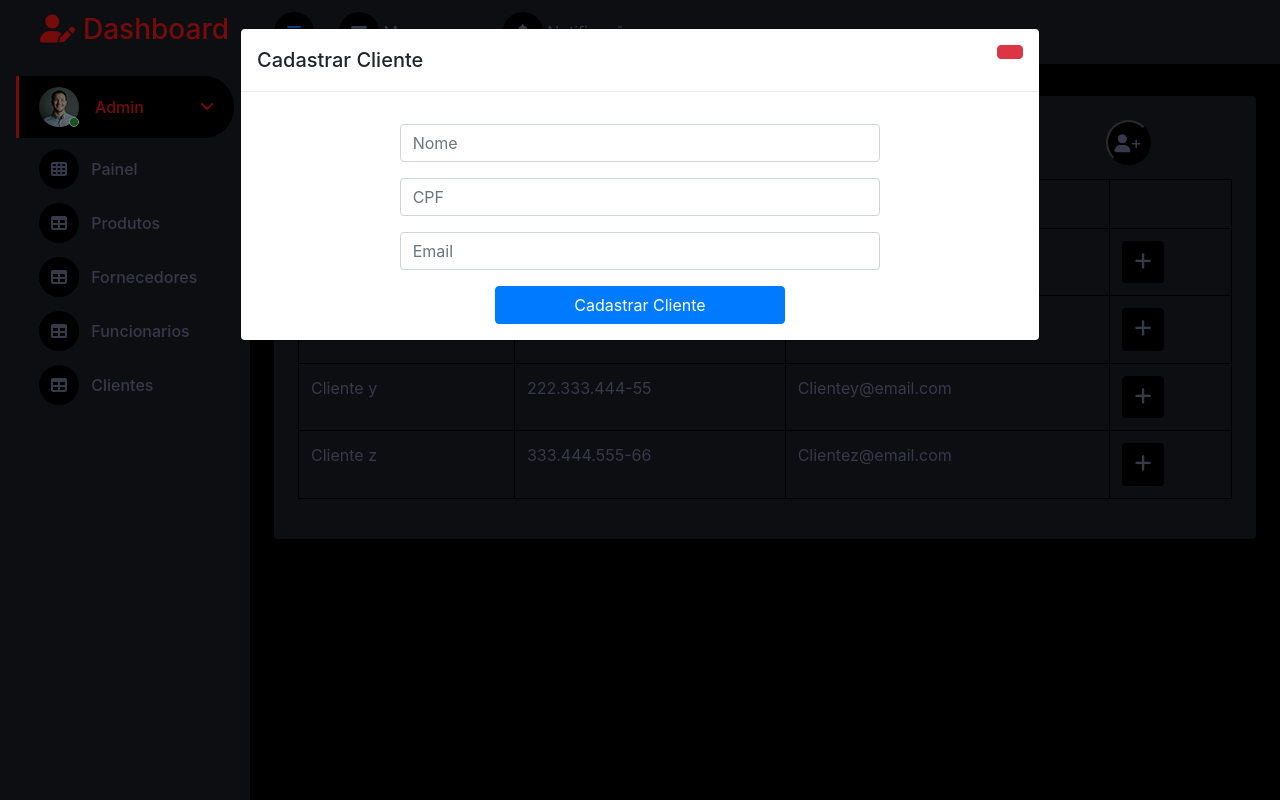
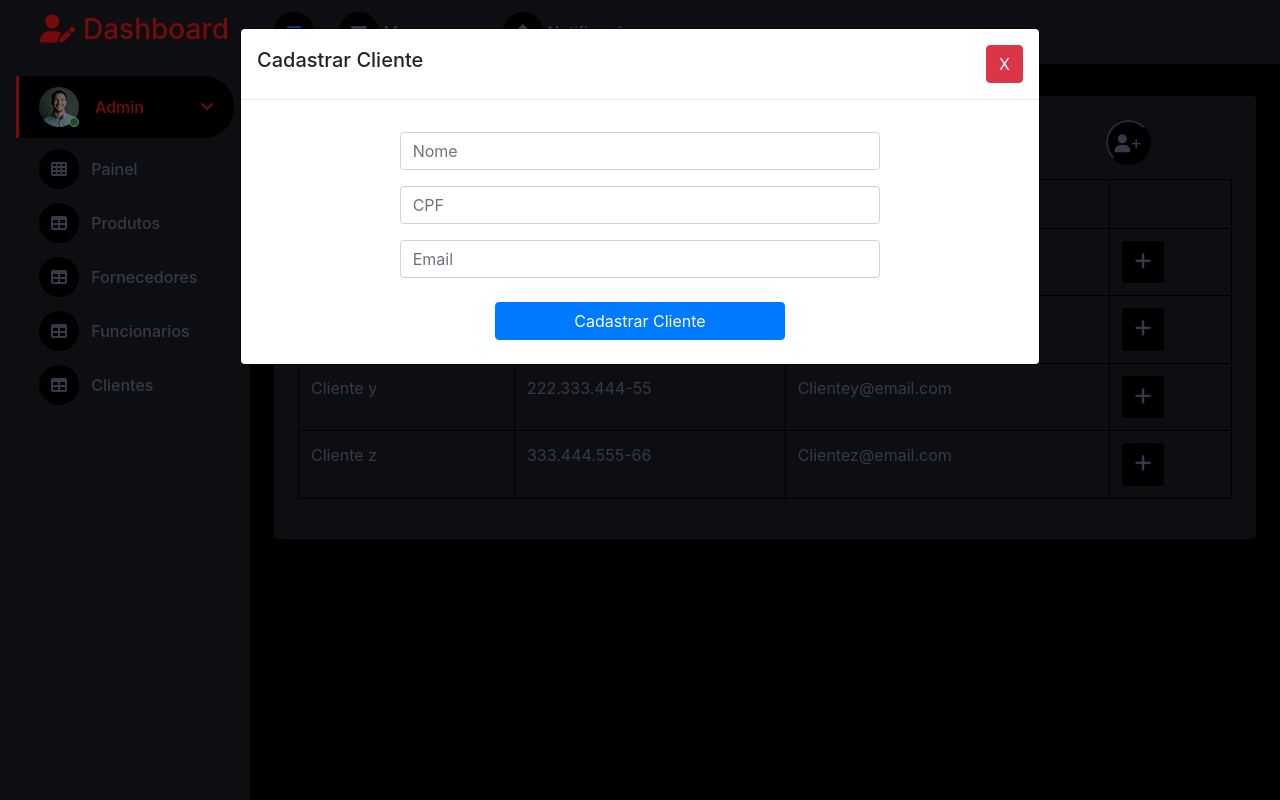
Before and after one commit to Thiagobw/project_PI, a PHP site: page /dashboard/customers.php in a window 1280 px wide, after a click that opens the changed part. Run offline with PHP 8.4, Linux system fonts and the light colour scheme; the visitor is signed in with stand-in values (Sample User, id 1); data that the repository does not hold is empty; some libraries are stand-ins or nearby versions.

Commit message:
interface cadastro de clientes

```diff
--- a/view/dashboard/register-prod-cli.php
+++ b/view/dashboard/register-prod-cli.php
@@ -5,7 +5,7 @@
                 <div class="modal-header">
                     <h5 class="modal-title" id="exampleModalToggleLabel">Cadastrar Cliente</h5>
                     <button type="button" class="btn btn-danger btn-close" data-bs-dismiss="modal" aria-label="Close">
-
+                    X
                     </button>
                 </div>
 
@@ -22,15 +22,17 @@
                                 </div>
 
                                 <div class="col-12 col-sm-10 col-md-9 col-lg-8 col-xl-8 mt-3">
-                                    <input class=" form-control input-user" type="email" placeholder="Email" id="emailCli"  name="emailCli">
+                                    <input class=" form-control input-user" type="email" placeholder="Email" id="emailCli"  name="emailCli" maxlength="40">
                                 </div>
 
-                                <div class="col-8 col-sm-5 col-lg-5 mt-3 center">
+                                <div class="col-8 col-sm-5 col-lg-5 mt-4 mb-2 center">
                                     <input class="btn btn-primary w-100 btn-log" form="form1" type="submit" name="log-in" value="Cadastrar Cliente">
                                 </div>
                             </form>
                         </div>
                     </div>
+
+
                 </div>
             </div>
         </div>
```
